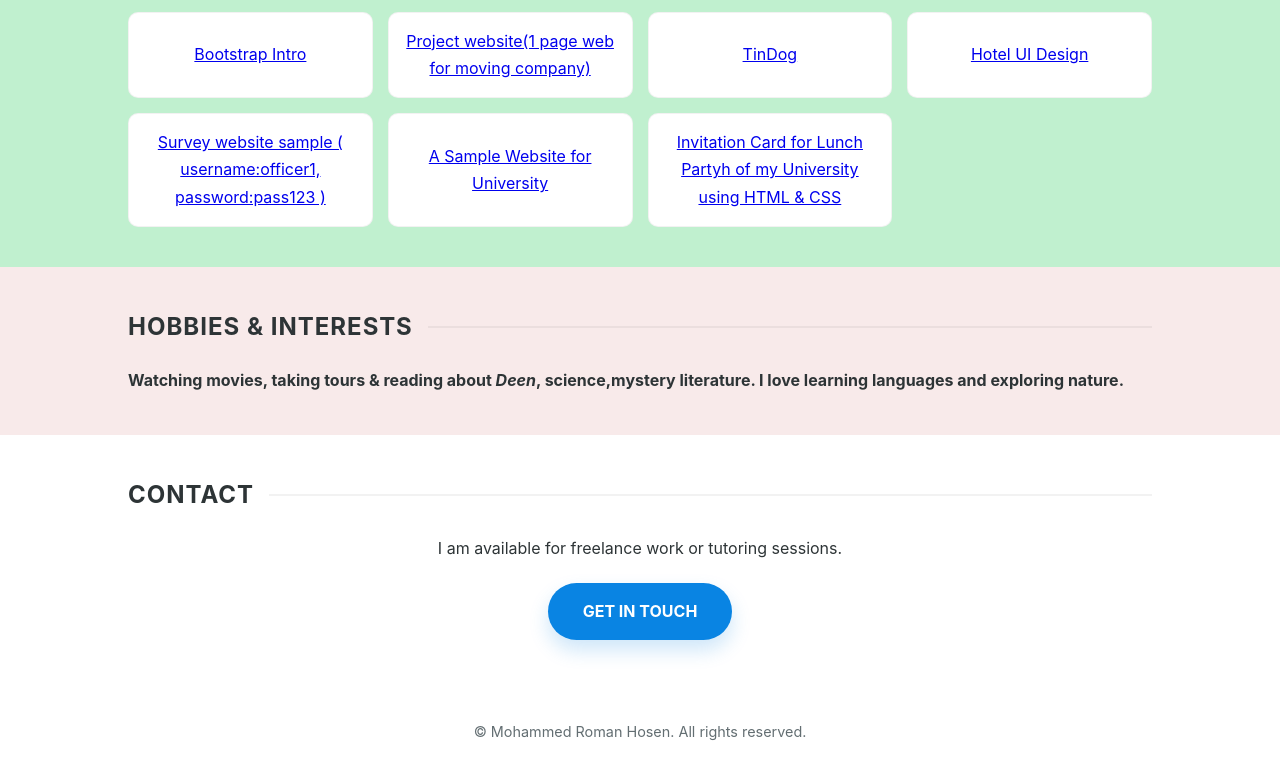
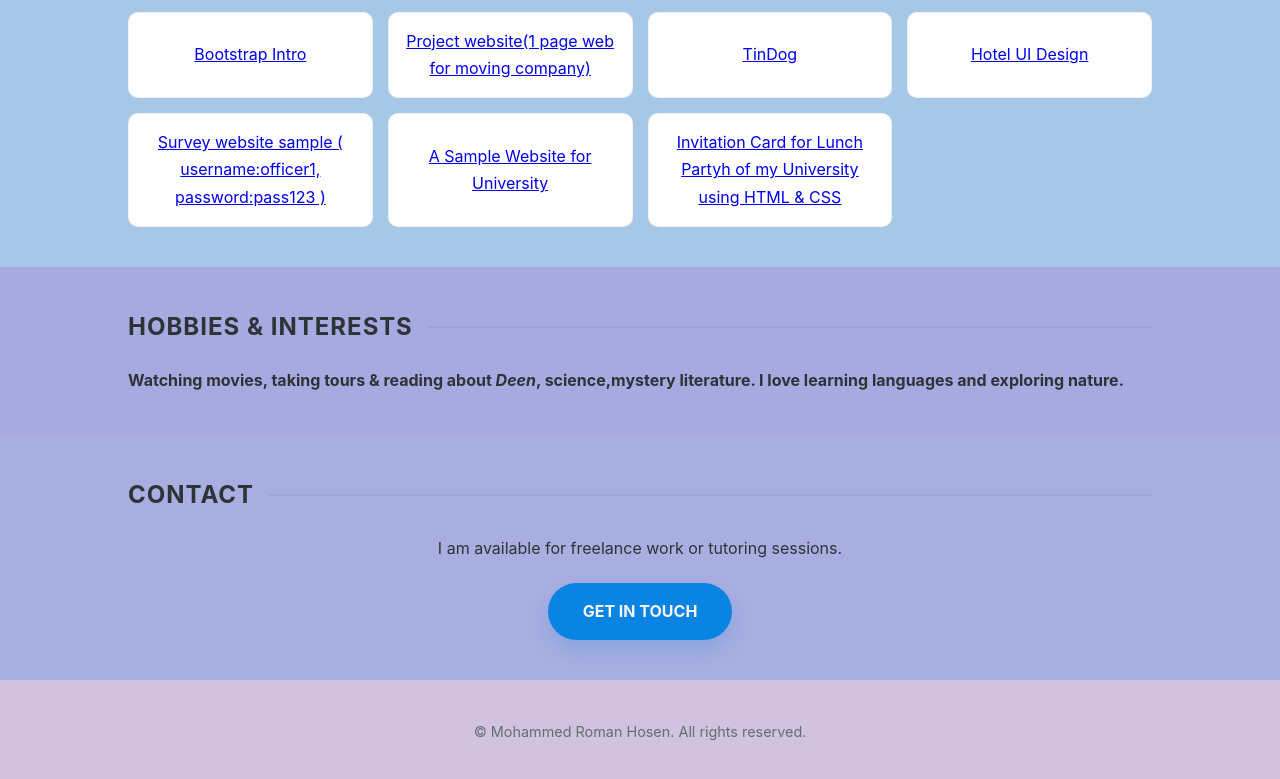
Before and after one commit to Mohammed-Roman-Hosen/html-portfolio-capstone-project-2-personal-site-2, a plain HTML site: page index.html in a window 1280 px wide. Shown: the part 1981-2760 px from the top of the page. Drawn offline with Linux system fonts and the light colour scheme.

Commit message:
Update index.html

```diff
--- a/index.html
+++ b/index.html
@@ -1,3 +1,4 @@
+
 
 <!DOCTYPE html>
 <html lang="en">
@@ -15,13 +16,13 @@
             --text-muted: #636e72;
             --white: #ffffff;
 
-            --bg-summary: #bed1e7;
-            --bg-personal: #c4d4e7;
-            --bg-education: #c4e0d5;
-            --bg-experience: #d1e9df;
-            --bg-skills: #b9ecc9;
-            --bg-projects: #c0f0cf;
-            --bg-hobbies: #f8eaea;
+            --bg-summary: #F8BBC2;
+            --bg-personal: #FFDAB3 ;
+            --bg-education: #FDFD96;
+            --bg-experience: #B3DDC4;
+            --bg-skills: #BADFDB;
+            --bg-projects: #A7C7E7;
+            --bg-hobbies: #A7AAE1;
         }
 
         * {
@@ -32,7 +33,7 @@
 
       body {
     font-family: 'Inter', -apple-system, BlinkMacSystemFont, "Segoe UI", Roboto, sans-serif;
-    background-color: #bfc6ec;
+    background-color: #b0b6d4;
     color: var(--text-main);
     line-height: 1.7;
     padding: 0;
@@ -58,7 +59,7 @@
             padding: 80px 20px;
             width: 100%;
             text-align: center;
-            background: linear-gradient(135deg, #f7ebeb 0%, #e1e3ee 100%);
+            background: linear-gradient(135deg,  #FAD0C9 90%);
             position: relative;
         }
 
@@ -162,7 +163,7 @@
 
         td {
             padding: 15px;
-            border-bottom: 1px solid #eee;
+            border-bottom: 1px solid #ffffff;
         }
 
 
@@ -193,7 +194,7 @@
         .contact-btn {
             display: inline-block;
             background: var(--accent-blue);
-            color: white !important;
+            color: rgb(253, 245, 245) !important;
             padding: 15px 35px;
             border-radius: 50px;
             text-decoration: none;
@@ -212,8 +213,10 @@
         footer {
             text-align: center;
             padding: 40px;
+            text-color: black;
             color: var(--text-muted);
             font-size: 0.9rem;
+            background-color: #d1c2df;
         }
 
 
@@ -357,7 +360,7 @@
         </section>
 
 
-        <section style="text-align: center; background: #fff;">
+        <section style="text-align: center; background-color: #a8aee0;">
             <h2>Contact</h2>
             <p>I am available for freelance work or tutoring sessions.</p>
             <a href="./contact.html" class="contact-btn">GET IN TOUCH</a>
```
